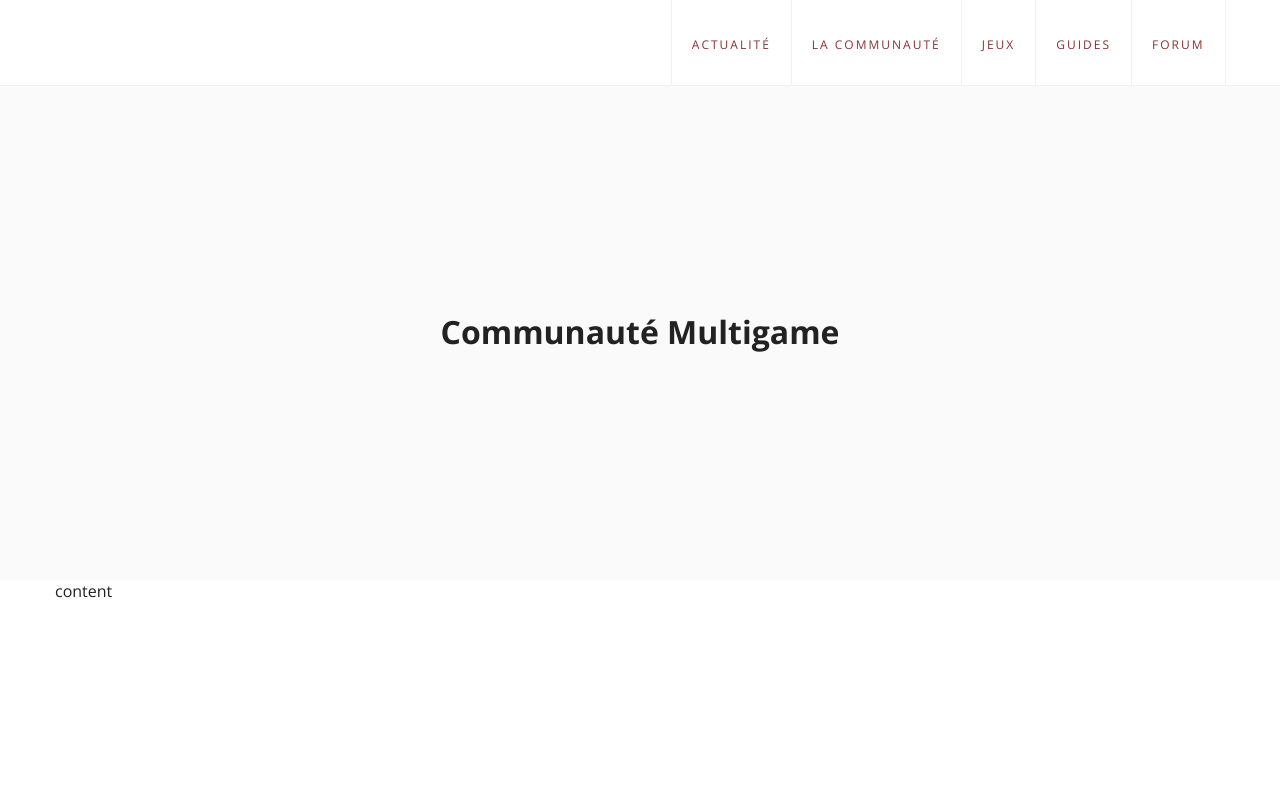
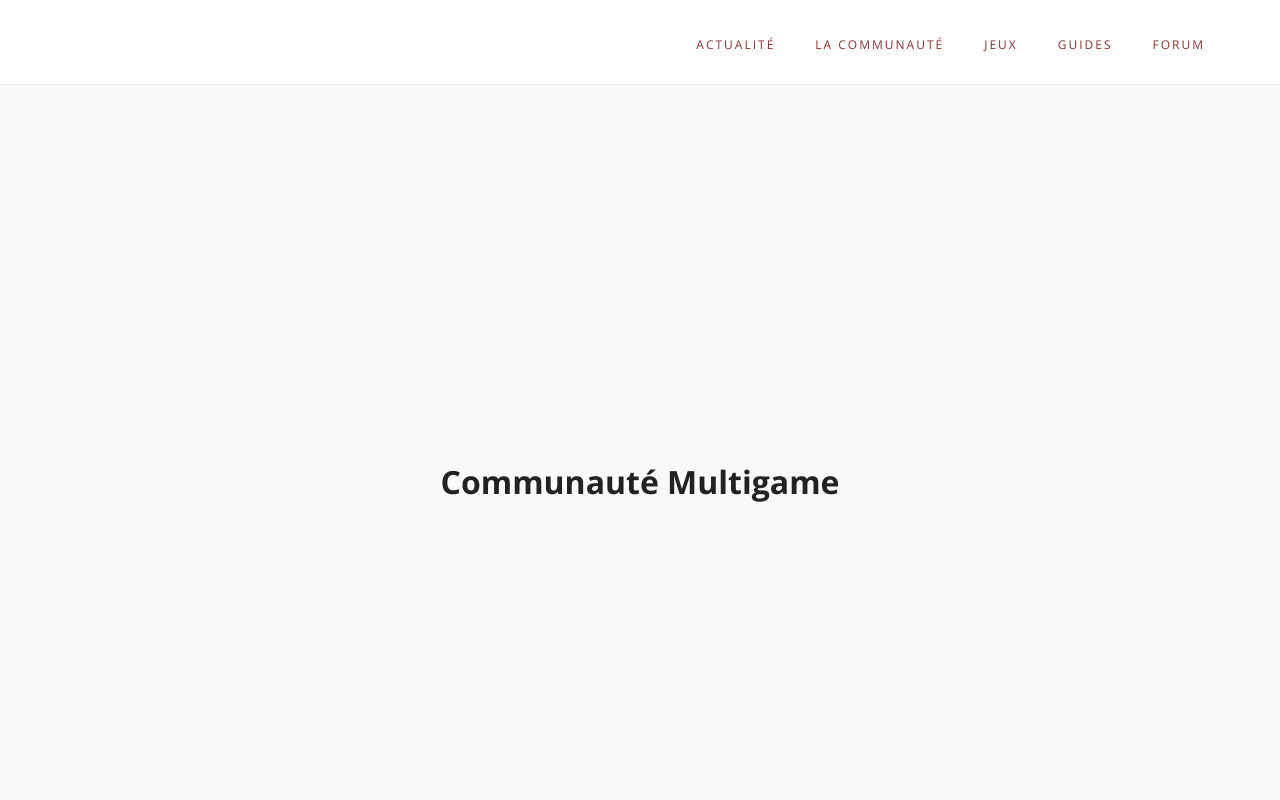
Before and after one commit to MihajloStevanovic/endless-v2, a website: page index.html in a window 1280 px wide. Shown: the top 800 px of the page. Drawn offline with nearby package versions, Linux system fonts and the light colour scheme.

Commit message:
nav style

```diff
--- a/gruntfile.js
+++ b/gruntfile.js
@@ -20,6 +20,9 @@ module.exports = function(grunt) {
       files: ['**/*.scss'],
       tasks: ['sass']
     },
+    scripts: {
+      files: ['**/*.js']
+    },
     html: {
       files: ['**/*.html']
     }
@@ -29,7 +32,8 @@ module.exports = function(grunt) {
       bsFiles: {
         src : [
           '**/*.css',
-          '**/*.html'
+          '**/*.html',
+          '**/*.js'
         ]
       },
       options: {
--- a/js/main.js
+++ b/js/main.js
@@ -13,8 +13,19 @@ var ES = {
 
 	},
 
+	headerHeight: function(){
+
+		var windoweight = $(window).height();
+		$('#header').css('height',windoweight+'px');
+		$('#header').css('line-height',windoweight+'px');
+
+		console.log(windoweight);
+
+	},
+
 	init :function(){
 		this.navigationScroll()
+		this.headerHeight()
 	}
 
 }
--- a/scss/_header.scss
+++ b/scss/_header.scss
@@ -1,8 +1,7 @@
 #header {
-	height: 500px;
-	line-height: 500px;
 	margin: 0 auto;
 	padding: 80px 0 0 0;
+	box-sizing: border-box;
 	background: #FAFAFA;
 	text-align: center;
 	vertical-align: middle;
--- a/scss/_nav.scss
+++ b/scss/_nav.scss
@@ -8,20 +8,18 @@
 	ul {
 		display: table;
 		width: 1170px;
-		height: 80px;
-		line-height: 80px;
 		margin: 0 auto;
 		text-align: right;
 		vertical-align: middle;
-	    border-right: 1px solid #F1F1F1;
 		li {
 			display: inline-block;
-			vertical-align: top;
+			vertical-align: middle;
 	        list-style: none;
-			border-left: 1px solid #F1F1F1;
 			text-align: center;
 	        a {
 	        	display: block;
+				height: 79px;
+				line-height: 79px;
 	        	font-size: 12px;
 	        	color: #8a3232;
 	        	padding: 0 20px;
@@ -32,7 +30,7 @@
 	        	&:hover {
 	        		color: #fff;
 	        		background: #8a3232;
-	        		border-top: 5px solid #692323;
+	        		border-color: #692323;
 	        		text-shadow: 2px 2px 2px #692323;
 	        	}
 	        }
```
Also changed, not shown: styles/main.css, 1 other file.
